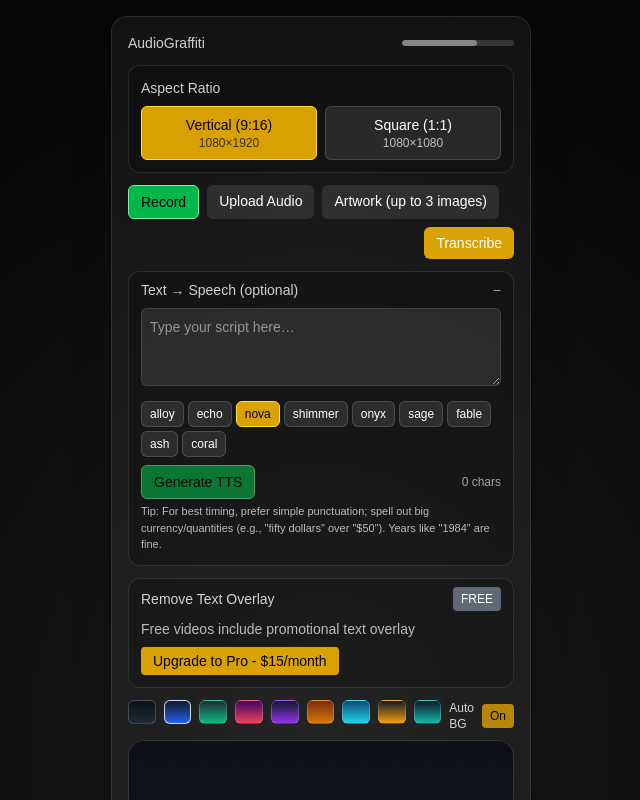
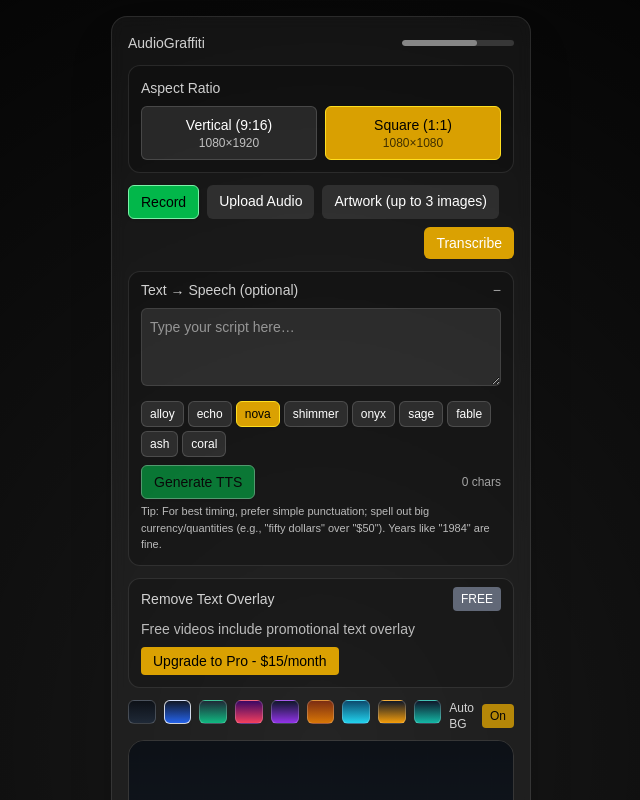
Before and after one commit to Chuckism/audiograffiti, a Next.js app: page / in a window 1280 px wide. Shown: the top 800 px of the page, without its empty margins (319-959 px from the left). Built offline with nearby package versions, Linux system fonts and the light colour scheme.

Commit message:
Make square format the default aspect ratio for better user experience

```diff
--- a/app/page.tsx
+++ b/app/page.tsx
@@ -373,7 +373,7 @@
 /* =========================== COMPONENT ============================ */
 export default function Page() {
   /* Format state */
-  const [selectedFormat, setSelectedFormat] = useState<FormatKey>('9:16');
+  const [selectedFormat, setSelectedFormat] = useState<FormatKey>('1:1');
 
   /* Dynamic dimensions */
   const FORMAT = FORMATS[selectedFormat];
```
